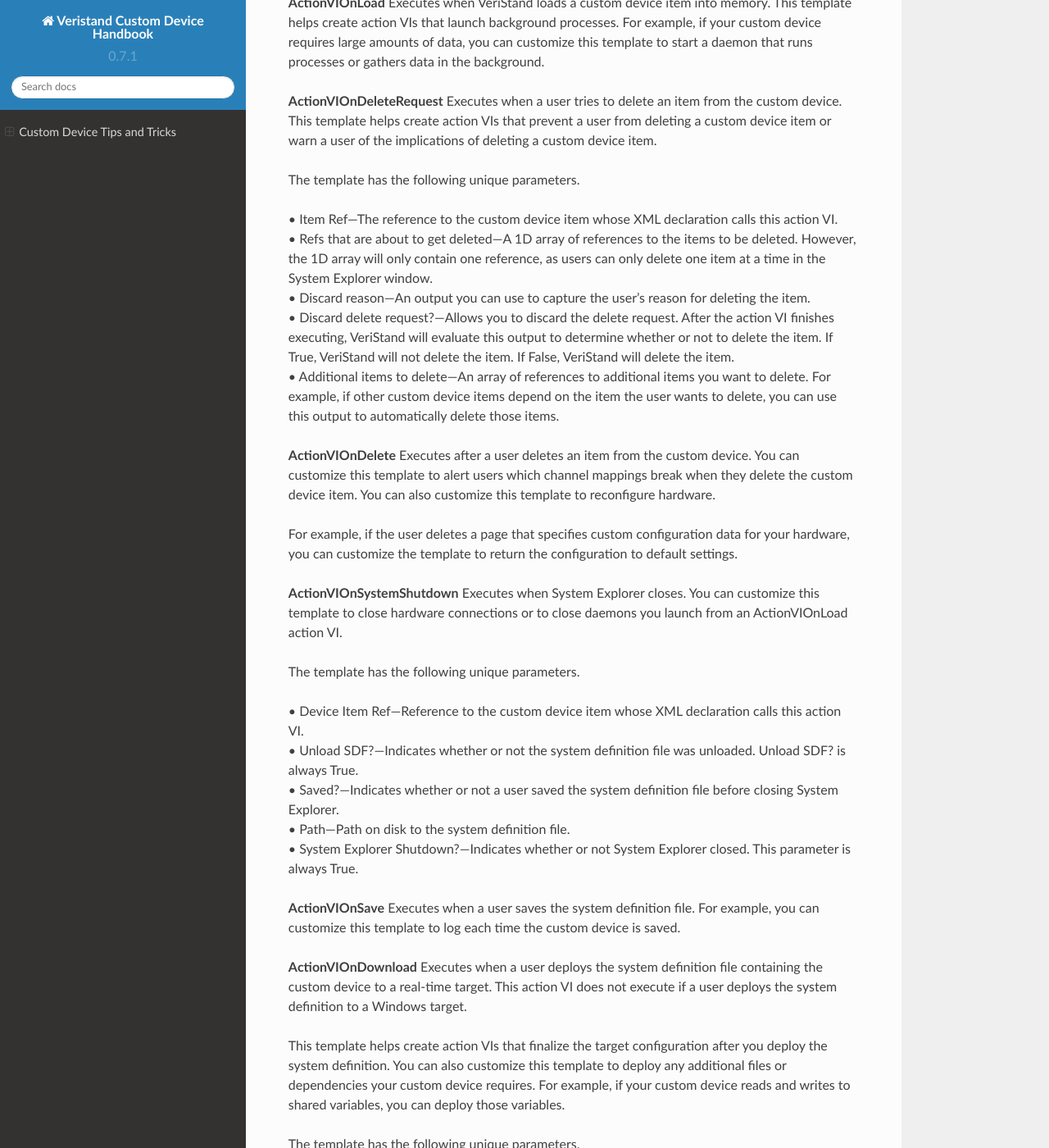
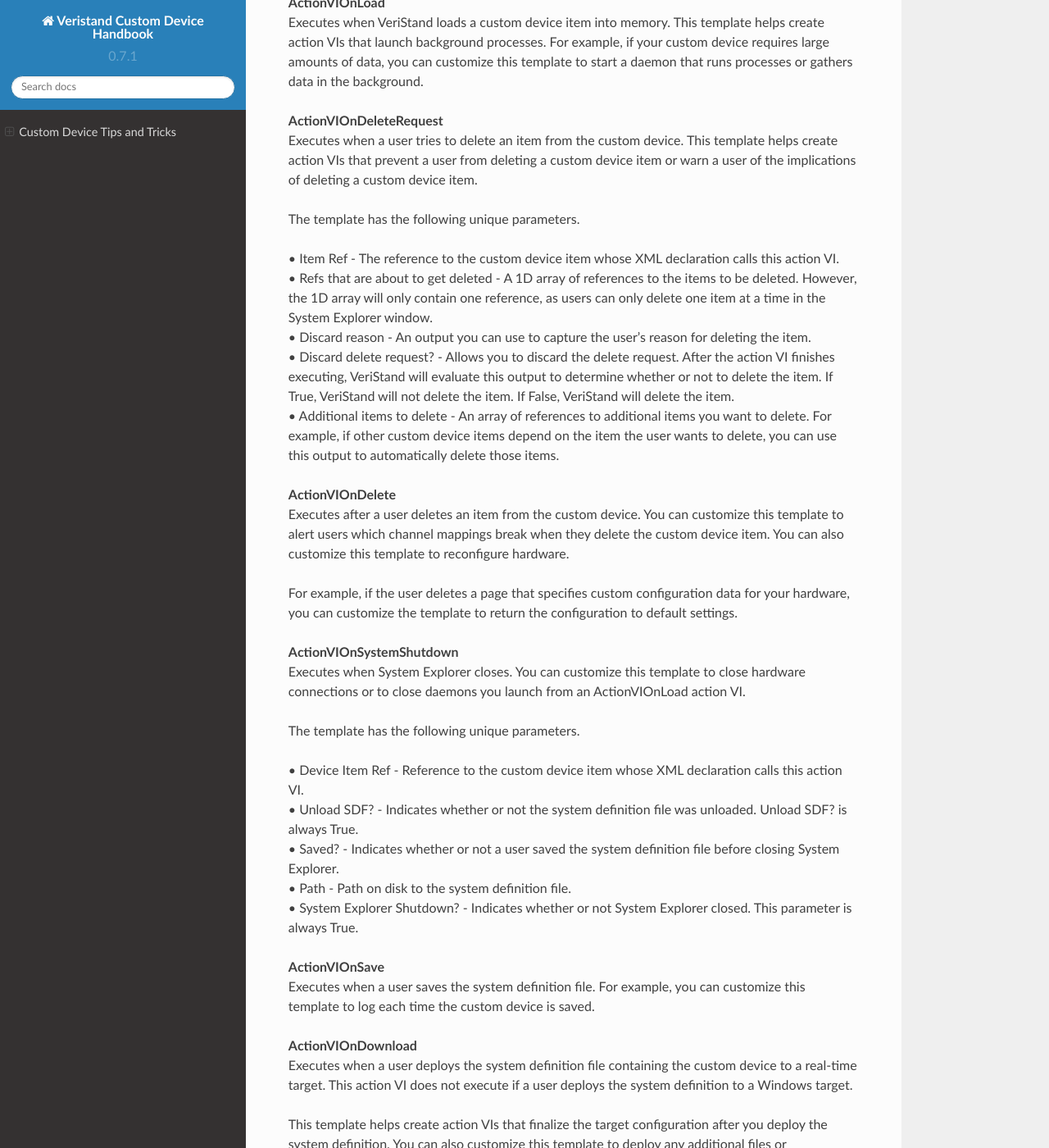
Before and after one commit to ni/niveristand-custom-device-handbook, a Sphinx documentation site: the page built from docs/Custom_Device_Tips_and_Tricks.md, in a window 1280 px wide and 1400 px high, scrolled down 9563 px. Shown: the whole window at 82% size. Built offline with Sphinx 7.4.7 and the Read the Docs theme 2.0.0, drawn with Linux system fonts in a browser that asks for light colours; some of the changed text lies outside the part shown.

Commit message:
Apply suggestions from code review
implemented feedback

Co-authored-by: Paul Huțanu <62251693+phutanu@users.noreply.github.com>

```diff
--- a/docs/Custom_Device_Tips_and_Tricks.md
+++ b/docs/Custom_Device_Tips_and_Tricks.md
@@ -1,6 +1,6 @@
 ## Custom Device Tips and Tricks
 
-This section contains a tips and tricks for developing custom devices.
+This section contains tips and tricks for developing custom devices.
 
 ### Custom Device Engine Events
 
@@ -177,65 +177,66 @@
 
 The following list displays the action VI templates provided by VeriStand in the **[Custom Device API library](https://www.ni.com/documentation/en/veristand/latest/manual/custom-device-api-library/)**.
 
-**ActionVIOnLoad**
+**ActionVIOnLoad** <br />
 Executes when VeriStand loads a custom device item into memory. This template helps create action VIs that launch background processes. For example, if your custom device requires large amounts of data, you can customize this template to start a daemon that runs processes or gathers data in the background.
 
-**ActionVIOnDeleteRequest**
+**ActionVIOnDeleteRequest** <br />
 Executes when a user tries to delete an item from the custom device. This template helps create action VIs that prevent a user from deleting a custom device item or warn a user of the implications of deleting a custom device item.
 
 The template has the following unique parameters.<br />
 
-•	Item Ref—The reference to the custom device item whose XML declaration calls this action VI.<br />
-•	Refs that are about to get deleted—A 1D array of references to the items to be deleted. However, the 1D array will only contain one reference, as users can only delete one item at a time in the System Explorer window.<br />
-•	Discard reason—An output you can use to capture the user's reason for deleting the item.<br />
-•	Discard delete request?—Allows you to discard the delete request. After the action VI finishes executing, VeriStand will evaluate this output to determine whether or not to delete the item. If True, VeriStand will not delete the item. If False, VeriStand will delete the item.<br />
-•	Additional items to delete—An array of references to additional items you want to delete. For example, if other custom device items depend on the item the user wants to delete, you can use this output to automatically delete those items.<br />
+•	Item Ref - The reference to the custom device item whose XML declaration calls this action VI.<br />
+•	Refs that are about to get deleted - A 1D array of references to the items to be deleted. However, the 1D array will only contain one reference, as users can only delete one item at a time in the System Explorer window.<br />
+•	Discard reason - An output you can use to capture the user's reason for deleting the item.<br />
+•	Discard delete request? - Allows you to discard the delete request. After the action VI finishes executing, VeriStand will evaluate this output to determine whether or not to delete the item. If True, VeriStand will not delete the item. If False, VeriStand will delete the item.<br />
+•	Additional items to delete - An array of references to additional items you want to delete. For example, if other custom device items depend on the item the user wants to delete, you can use this output to automatically delete those items.<br />
 
-**ActionVIOnDelete**
+**ActionVIOnDelete** <br />
 Executes after a user deletes an item from the custom device. You can customize this template to alert users which channel mappings break when they delete the custom device item. You can also customize this template to reconfigure hardware.
 
 For example, if the user deletes a page that specifies custom configuration data for your hardware, you can customize the template to return the configuration to default settings.
 
-**ActionVIOnSystemShutdown**
+**ActionVIOnSystemShutdown** <br />
 Executes when System Explorer closes. You can customize this template to close hardware connections or to close daemons you launch from an ActionVIOnLoad action VI.
 
 The template has the following unique parameters.<br />
 
-•	Device Item Ref—Reference to the custom device item whose XML declaration calls this action VI.<br />
-•	Unload SDF?—Indicates whether or not the system definition file was unloaded. Unload SDF? is always True.<br />
-•	Saved?—Indicates whether or not a user saved the system definition file before closing System Explorer.<br />
-•	Path—Path on disk to the system definition file.<br />
-•	System Explorer Shutdown?—Indicates whether or not System Explorer closed. This parameter is always True.<br />
+•	Device Item Ref - Reference to the custom device item whose XML declaration calls this action VI.<br />
+•	Unload SDF? - Indicates whether or not the system definition file was unloaded. Unload SDF? is always True.<br />
+•	Saved? - Indicates whether or not a user saved the system definition file before closing System Explorer.<br />
+•	Path - Path on disk to the system definition file.<br />
+•	System Explorer Shutdown? - Indicates whether or not System Explorer closed. This parameter is always True.<br />
 
-**ActionVIOnSave**
+**ActionVIOnSave** <br />
 Executes when a user saves the system definition file. For example, you can customize this template to log each time the custom device is saved.
 
-**ActionVIOnDownload**
+**ActionVIOnDownload** <br />
 Executes when a user deploys the system definition file containing the custom device to a real-time target. This action VI does not execute if a user deploys the system definition to a Windows target.
 
 This template helps create action VIs that finalize the target configuration after you deploy the system definition. You can also customize this template to deploy any additional files or dependencies your custom device requires. For example, if your custom device reads and writes to shared variables, you can deploy those variables.
 
 The template has the following unique parameters.<br />
 
-•	Device Item Ref in—Reference to the custom device item whose XML declaration calls this action VI.<br />
-•	ftp session—Open FTP session used to download the system definition to the target. You can use this open session to move additional files to the target.<br />
-•	System Definition Dir—Path to the system definition file on disk.<br />
-•	IP Address—IP address of the target.<br />
-•	ftp session out—Open FTP session used to download the system definition file to the target.<br />
+•	Device Item Ref in - Reference to the custom device item whose XML declaration calls this action VI.<br />
+•	ftp session - Open FTP session used to download the system definition to the target. You can use this open session to move additional files to the target.<br />
+•	System Definition Dir - Path to the system definition file on disk.<br />
+•	IP Address - IP address of the target.<br />
+•	ftp session out - Open FTP session used to download the system definition file to the target.<br />
 
-**ActionVIOnPaste**
+**ActionVIOnPaste** <br />
 Executes when a user pastes a custom device item. This template helps create action VIs that check channel properties. For example, if the user pastes a page that configures a target, you can create an action VI to ensure that the new page does not attempt to reconfigure the target.
 
 You can also customize this template to prompt a user to enter new values for the pasted item. For example, if a user pastes a page that will conflict with existing pages, you can prompt the user to enter new values for the page.
 
 The template has the following unique parameters.<br />
 
-•	Ptr in—Reference to the custom device item whose XML declaration calls this action VI.<br />
-•	Parent—Reference to the parent of the custom device item whose XML declaration calls this action VI.<br />
-•	All Ptrs—Array of references to the items the user pasted. You can only select one item to copy. This array only contains one reference that matches the Ptr in reference.<br />
+•	Ptr in - Reference to the custom device item whose XML declaration calls this action VI.<br />
+•	Parent - Reference to the parent of the custom device item whose XML declaration calls this action VI.<br />
+•	All Ptrs - Array of references to the items the user pasted. You can only select one item to copy. This array only contains one reference that matches the Ptr in reference.<br />
 
-**ActionVIOnCompile**
+**ActionVIOnCompile** <br />
 Executes when VeriStand compiles the system definition file.
+
 If you deploy the system definition, then undeploy it, and then redeploy it without making changes, this template does not execute because the system definition does not recompile.
 
 You can customize this template to finish configuring your hardware. The system definition file compiles when a user deploys the system definition, so you can configure your hardware based on the final settings from the system definition.
```
Also changed, not shown: other parts of docs/Custom_Device_Tips_and_Tricks.md (+1 -1 lines).
